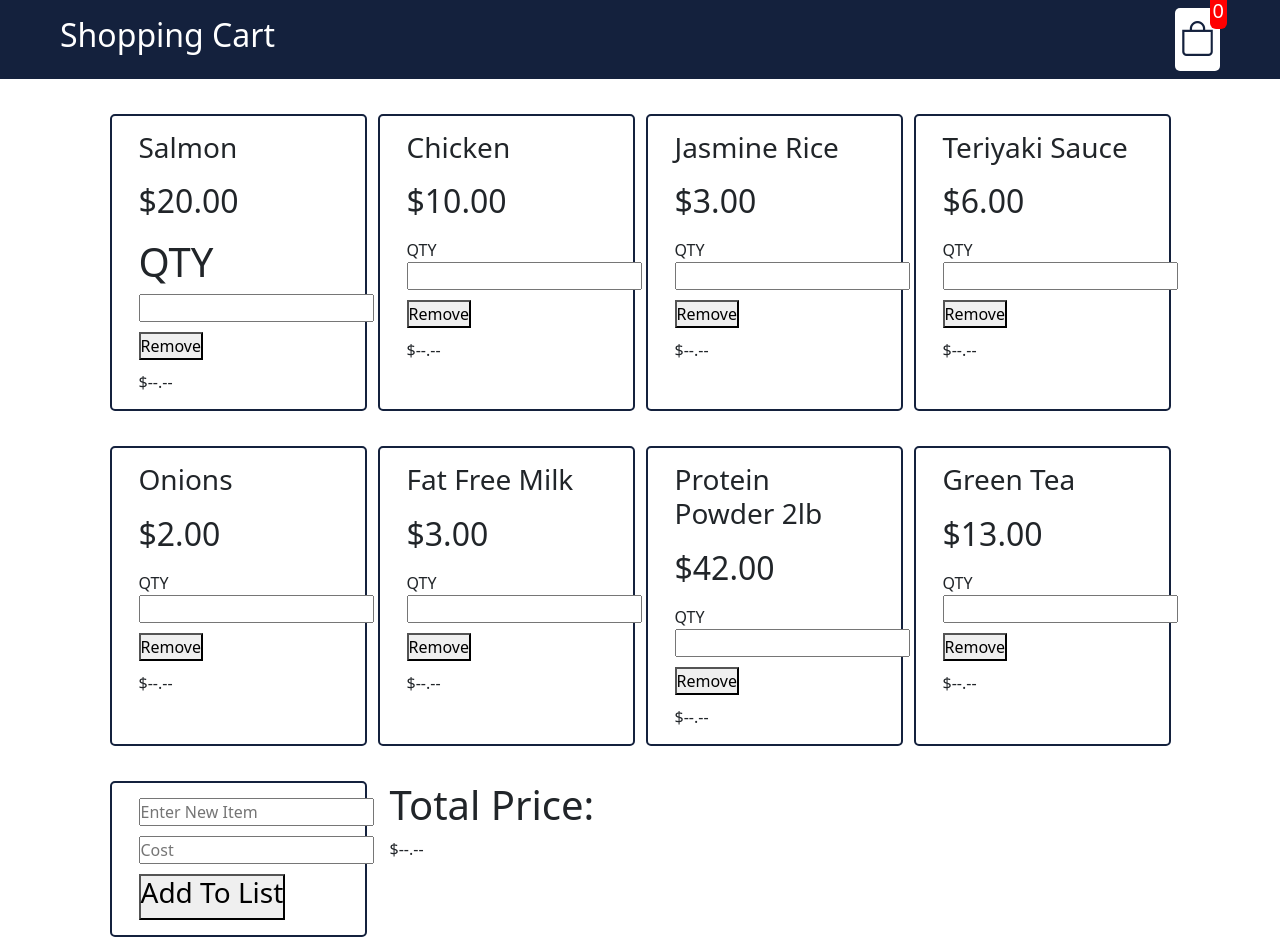
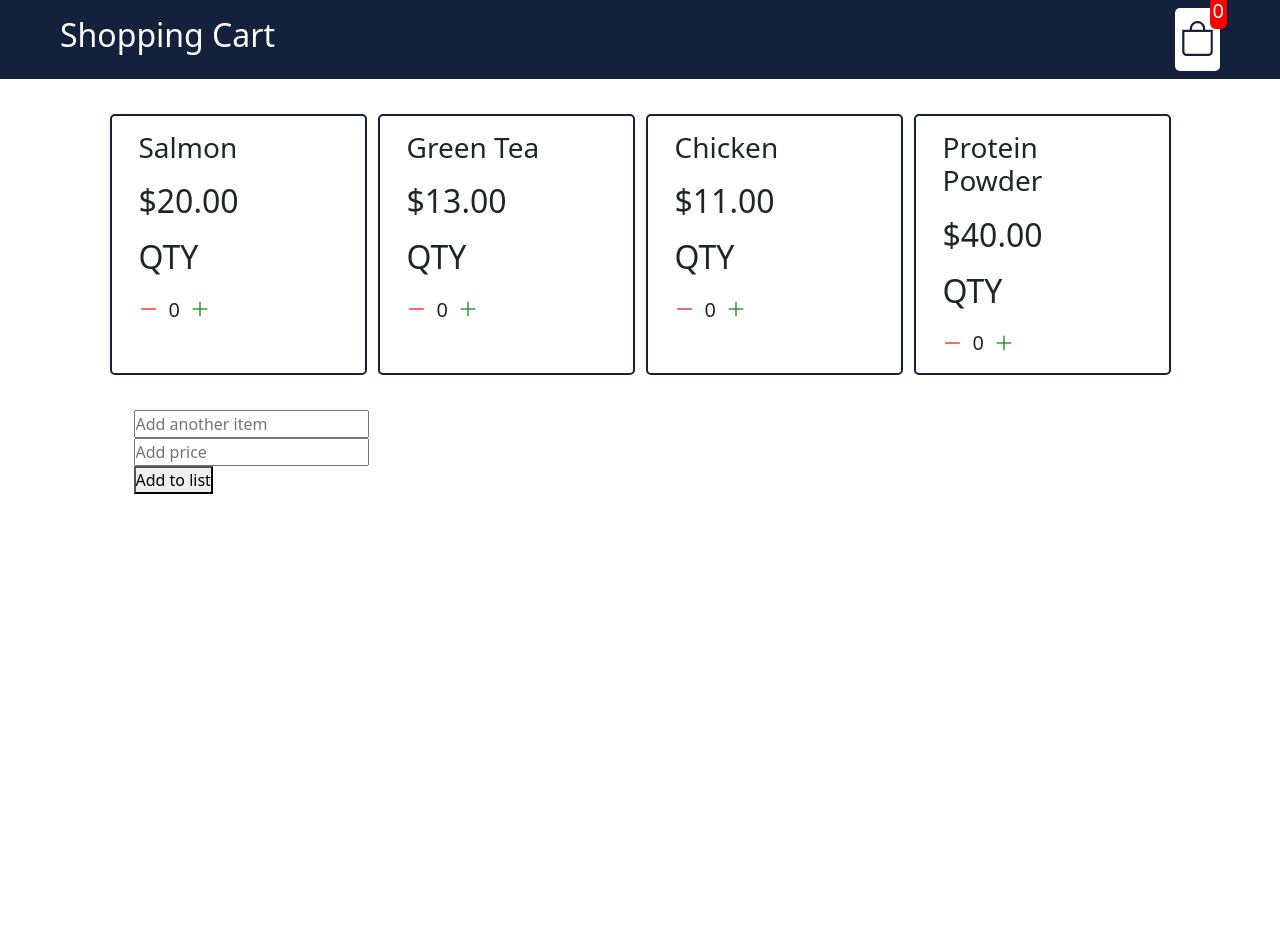
Before and after one commit to ScottA06/ShoppingCart, a plain HTML site: page ShoppingCart/index.html in a window 1280 px wide. After the commit the page ends 800 px from the top, so only its background shows below. Drawn offline with nearby package versions, Linux system fonts and the light colour scheme.

Commit message:
Add files via upload
Key Changes :
Added + and - buttons on item cards
Added JS to add user-inputted item cards
Simplified card layout in HTML
Added additional CSS for the layout

```diff
--- a/ShoppingCart/index.css
+++ b/ShoppingCart/index.css
@@ -5,6 +5,7 @@
     margin: 0;
     padding: 0;
     box-sizing: border-box;
+
 }
 
 /**
@@ -64,6 +65,18 @@ body {
     justify-content: center;
 }
 
+@media (max-width :1000px) {
+    .shop {
+        grid-template-columns: repeat(2, 223px);
+    }
+}
+
+@media (max-width :500px) {
+    .shop {
+        grid-template-columns: repeat(1, 223px);
+    }
+}
+
 /**
 * ? Styles for items
 **/
@@ -76,3 +89,27 @@ body {
     padding: 15px;
     gap: 10px;
 }
+
+/**
+* ! Buttons
+**/
+
+.buttons {
+    display: flex;
+    flex-direction: row;
+    justify-content: start;
+    gap: 10px;
+    font-size: 20px;
+}
+
+.bi-dash-lg {
+    color: red;
+}
+
+.bi-plus-lg {
+    color: green;
+}
+
+.left {
+    justify-content: right;
+}
--- a/ShoppingCart/index.html
+++ b/ShoppingCart/index.html
@@ -28,196 +28,56 @@
             <div class="cartAmount">0</div>
         </div>
     </div>
-    <section id="list shop" class="container shop">
+    <div id="shop" class="shop">
         <div class="row item">
-            <div class="item-name col-xs-3">
-                <h3>Salmon</h3>
-            </div>
-            <div class="item-price col-xs-3">
-                <h2 id="price">$20.00</h2>
-            </div>
-            <div class="item-qty col-xs-3">
-                <label>
-                    <h1>QTY</h1>
-                </label>
-                <input class="quantity" type="number">
-            </div>
-            <div class="col-xs-1">
-                <button class="remove">
-                    Remove
-                </button>
-            </div>
-            <div class="item-subtotal col-xs-2">
-                $--.--
+            <h3>Salmon</h3>
+            <h2>$20.00</h2>
+            <h2 class="left">QTY</h2>
+            <div class="buttons">
+                <i class="bi bi-dash-lg"></i>
+                <div class="quantity">0</div>
+                <i class="bi bi-plus-lg"></i>
             </div>
         </div>
         <div class="row item">
-            <div class="item-name col-xs-3">
-                <h3>Chicken</h3>
-            </div>
-            <div class="item-price col-xs-3">
-                <h2>$10.00</h2>
-            </div>
-            <div class="item-qty col-xs-3">
-                <label>QTY</label>
-                <input class="quantity" type="number">
-            </div>
-            <div class="col-xs-1">
-                <button class="remove">
-                    Remove
-                </button>
-            </div>
-            <div class="item-subtotal col-xs-2">
-                $--.--
+            <h3>Green Tea</h3>
+            <h2>$13.00</h2>
+            <h2 class="left">QTY</h2>
+            <div class="buttons">
+                <i class="bi bi-dash-lg"></i>
+                <div class="quantity">0</div>
+                <i class="bi bi-plus-lg"></i>
             </div>
         </div>
         <div class="row item">
-            <div class="item-name col-xs-3">
-                <h3>Jasmine Rice</h3>
-            </div>
-            <div class="item-price col-xs-3">
-                <h2>$3.00</h2>
-            </div>
-            <div class="item-qty col-xs-3">
-                <label>QTY</label>
-                <input class="quantity" type="number">
-            </div>
-            <div class="col-xs-1">
-                <button class="remove">
-                    Remove
-                </button>
-            </div>
-            <div class="item-subtotal col-xs-2">
-                $--.--
+            <h3>Chicken</h3>
+            <h2>$11.00</h2>
+            <h2 class="left">QTY</h2>
+            <div class="buttons">
+
+                <i class="bi bi-dash-lg"></i>
+                <div class="quantity">0</div>
+                <i class="bi bi-plus-lg"></i>
             </div>
         </div>
         <div class="row item">
-            <div class="item-name col-xs-3">
-                <h3>Teriyaki Sauce</h3>
-            </div>
-            <div class="item-price col-xs-3">
-                <h2>$6.00</h2>
-            </div>
-            <div class="item-qty col-xs-3">
-                <label>QTY</label>
-                <input class="quantity" type="number">
-            </div>
-            <div class="col-xs-1">
-                <button class="remove">
-                    Remove
-                </button>
-            </div>
-            <div class="item-subtotal col-xs-2">
-                $--.--
+            <h3>Protein Powder</h3>
+            <h2>$40.00</h2>
+            <h2 class="left">QTY</h2>
+            <div class="buttons">
+                <i class="bi bi-dash-lg"></i>
+                <div class="quantity">0</div>
+                <i class="bi bi-plus-lg"></i>
             </div>
         </div>
-        <div class="row item">
-            <div class="item-name col-xs-3">
-                <h3>Onions</h3>
-            </div>
-            <div class="item-price col-xs-3">
-                <h2>$2.00</h2>
-            </div>
-            <div class="item-qty col-xs-3">
-                <label>QTY</label>
-                <input class="quantity" type="number">
-            </div>
-            <div class="col-xs-1">
-                <button class="remove">
-                    Remove
-                </button>
-            </div>
-            <div class="item-subtotal col-xs-2">
-                $--.--
+        <div class="container">
+            <input id="item-input" type="text" placeholder="Add another item">
+            <input id="item-amount" type="number" placeholder="Add price">
+            <button id="addToList">Add to list</button>
+            <div class="list" id="list">
             </div>
         </div>
-        <div class="row item">
-            <div class="item-name col-xs-3">
-                <h3>Fat Free Milk</h3>
-            </div>
-            <div class="item-price col-xs-3">
-                <h2>$3.00</h2>
-            </div>
-            <div class="item-qty col-xs-3">
-                <label>QTY</label>
-                <input class="quantity" type="number">
-            </div>
-            <div class="col-xs-1">
-                <button class="remove">
-                    Remove
-                </button>
-            </div>
-            <div class="item-subtotal col-xs-2">
-                $--.--
-            </div>
-        </div>
-        <div class="row item">
-            <div class="item-name col-xs-3">
-                <h3>Protein Powder 2lb</h3>
-            </div>
-            <div class="item-price col-xs-3">
-                <h2>$42.00</h2>
-            </div>
-            <div class="item-qty col-xs-3">
-                <label>QTY</label>
-                <input class="quantity" type="number">
-            </div>
-            <div class="col-xs-1">
-                <button class="remove">
-                    Remove
-                </button>
-            </div>
-            <div class="item-subtotal col-xs-2">
-                $--.--
-            </div>
-        </div>
-        <div class="row item">
-            <div class="item-name col-xs-3">
-                <h3>Green Tea</h3>
-            </div>
-            <div class="item-price col-xs-3">
-                <h2>$13.00</h2>
-            </div>
-            <div class="item-qty col-xs-3">
-                <label>QTY</label>
-                <input class="quantity" type="number">
-            </div>
-            <div class="col-xs-1">
-                <button class="remove">
-                    Remove
-                </button>
-            </div>
-            <div class="item-subtotal col-xs-2">
-                $--.--
-            </div>
-        </div>
-        <div class="row item new">
-            <div class="col-xs-3">
-                <input placeholder="Enter New Item" id="name">
-            </div>
-            <div class="col-xs-3">
-                <input placeholder="Cost" id="cost">
-            </div>
-            <div class="col-xs-1">
-                <button id="fork">
-                    <h3>Add To List</h3>
-                </button>
-            </div>
-
-        </div>
-        <div class="row">
-            <div class="col-xs-12">
-                <h1 class="total-price-label">
-                    Total Price:
-                </h1>
-                <div id="total-price">
-                    $--.--
-                </div>
-            </div>
-        </div>
-
-    </section>
-
+    </div>
 </body>
 
 
--- a/ShoppingCart/index.js
+++ b/ShoppingCart/index.js
@@ -0,0 +1,77 @@
+
+$(document).ready(function () {
+    var addItem = function (name, cost) {
+        name = name.charAt(0).toUpperCase() + name.slice(1);
+        $('#shop').prepend('<div class="row item"> \
+      <h3> \ '
+            + name + '\
+      </h3> \
+      <h2> \
+        $' + cost + '.00 \
+      </h2> \
+      <h2 class="left"> \
+        QTY</h2> \
+        <div class="buttons"> \
+        <i class="bi bi-dash-lg"></i> \
+        <div class="quantity">0</div> \
+        <i class="bi bi-plus-lg"></i> \
+        </div> \
+        </div> \
+      ');
+    }
+
+    var sortItem = function () {
+        var prices = $('.item-amount');
+        var names = $('.item-input');
+        var priceName = [];
+        for (i = 0; i < prices.length; i++) {
+            var price = $(prices[i]).text().trim();
+            var name = $(names[i]).text().trim();
+            priceName.push([name, price]);
+        }
+        priceName.sort();
+        console.log(priceName);
+        for (i = 0; i < priceName.length; i++) {
+            $($('.item-input')[i]).text(priceName[i][0]);
+            $($('.item-amount')[i]).text(priceName[i][1]);
+        }
+    }
+
+    // var removeItem = function() {
+    //   this.parents('.row').remove();
+    // }
+
+    $(document).on('click', '#sort', function () {
+        sortItem();
+    });
+
+    $(document).on('click', '#addToList', function () {
+        addItem($('#item-input').val(), $('#item-amount').val());
+    });
+
+    $(document).on('click', '.remove', function () {
+        $(this).parents('.row').remove();
+        sum();
+    });
+
+    $('input').keydown(function (e) {
+
+        if (e.which == 13) {
+            sum();
+        };
+    });
+
+    $(document).on('keyup', '.quantity', function () {
+        sum();
+    });
+
+    $(document).on('keydown', '#cost', function (e) {
+
+        if (e.which == 13) {
+            addItem($('#name').val(), $('#cost').val());
+        };
+    });
+
+
+
+});
```
Also changed, not shown: 1 other file.
